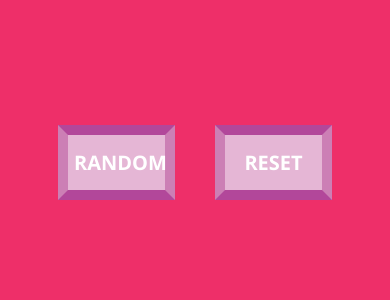
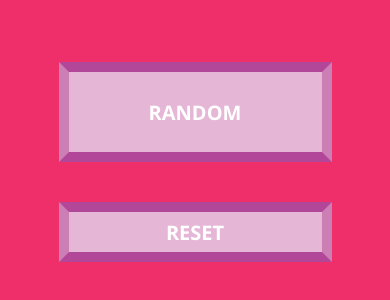
Before and after one commit to mjvalade/color-changer-project, a plain HTML site: page index.html in a window 390 px wide. Shown: the part 138-438 px from the top of the page. Drawn offline with nearby package versions, Linux system fonts and the light colour scheme.

Commit message:
reset button works

```diff
--- a/css/styles.css
+++ b/css/styles.css
@@ -2,14 +2,25 @@ body {
   background-color: rgb(238,47,105);
 }
 
+/*Container around buttons*/
+
+.container {
+  height: 600px;
+  display: flex;
+  justify-content: center;
+  align-items: center;
+}
+
+/*Button properties*/
+
 button {
+  height: 75px;
+  width: 25%;
   font-family: 'Open Sans', sans-serif;
   font-size: 20px;
   /*font-kerning: 5px;*/
   color: white;
   background-color: #E5B6D5;
-  height: 75px;
-  width: 30%;
   border-top: 10px solid #B2479A;
   border-bottom: 10px solid #B2479A;
   border-left: 10px solid #CC7FB5;
@@ -26,9 +37,20 @@ button {
   border-right: 10px solid #E5B6D5;
 }
 
+/*Media queries*/
+/*small screens*/
+@media screen and (max-width: 600px){
 .container {
-  height: 600px;
-  display: flex;
-  justify-content: center;
-  align-items: center;
+  flex-direction: column;
 }
+
+button {
+  height: 100px;
+  width: 70%;
+}
+
+.reset-button {
+  height: 60px;
+}
+
+}
--- a/script.js
+++ b/script.js
@@ -7,15 +7,17 @@ function colorRandom() {
   return 'rgb(' + (Math.floor(Math.random() * 254)) + ',' + (Math.floor(Math.random() * 254)) + ',' + (Math.floor(Math.random() * 254)) + ')';
 }
 
-// randomButton.addEventListener('click', function() {
-//   colorRandom();
+$('.random-button').on('click', function() {
+  $('body').css({'background-color': 'ranColor'});
+});
+
+
+// $('.list1').on('click', '.read-button', function () {
+//   $(this).parents('.bookmark').toggleClass("red");
+//   getTotalReadCount();
+//   getTotalUnreadCount();
 // });
 
-$('body').on('click', function() {
-  $(this).css('background-color', ranColor);
-})
-
-
-// $('body').on('click', '.reset' function() {
-//   $(this).css('background-color', 'white');
-// })
+$('.reset-button').on('click', function() {
+  $('body').css({'background-color': 'white'});
+});
```
Also changed, not shown: index.html (+2 -1 lines).
